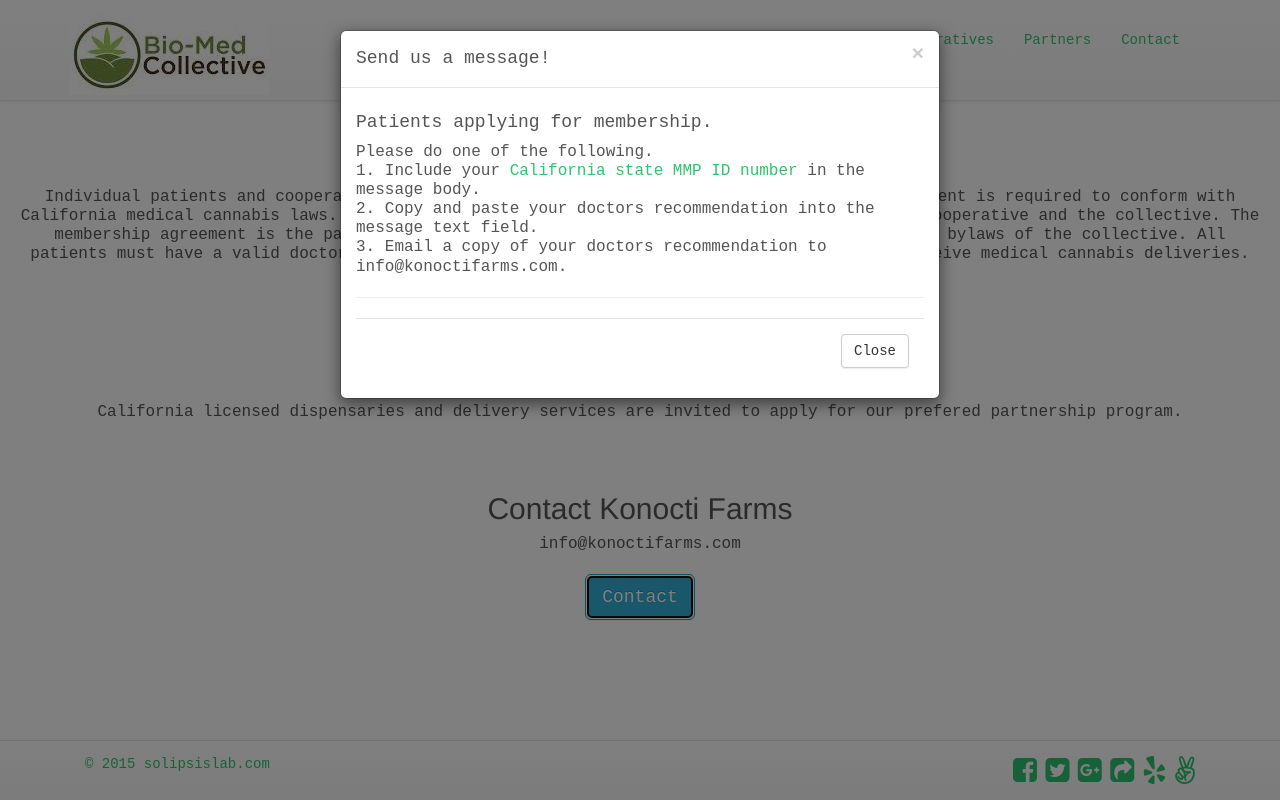
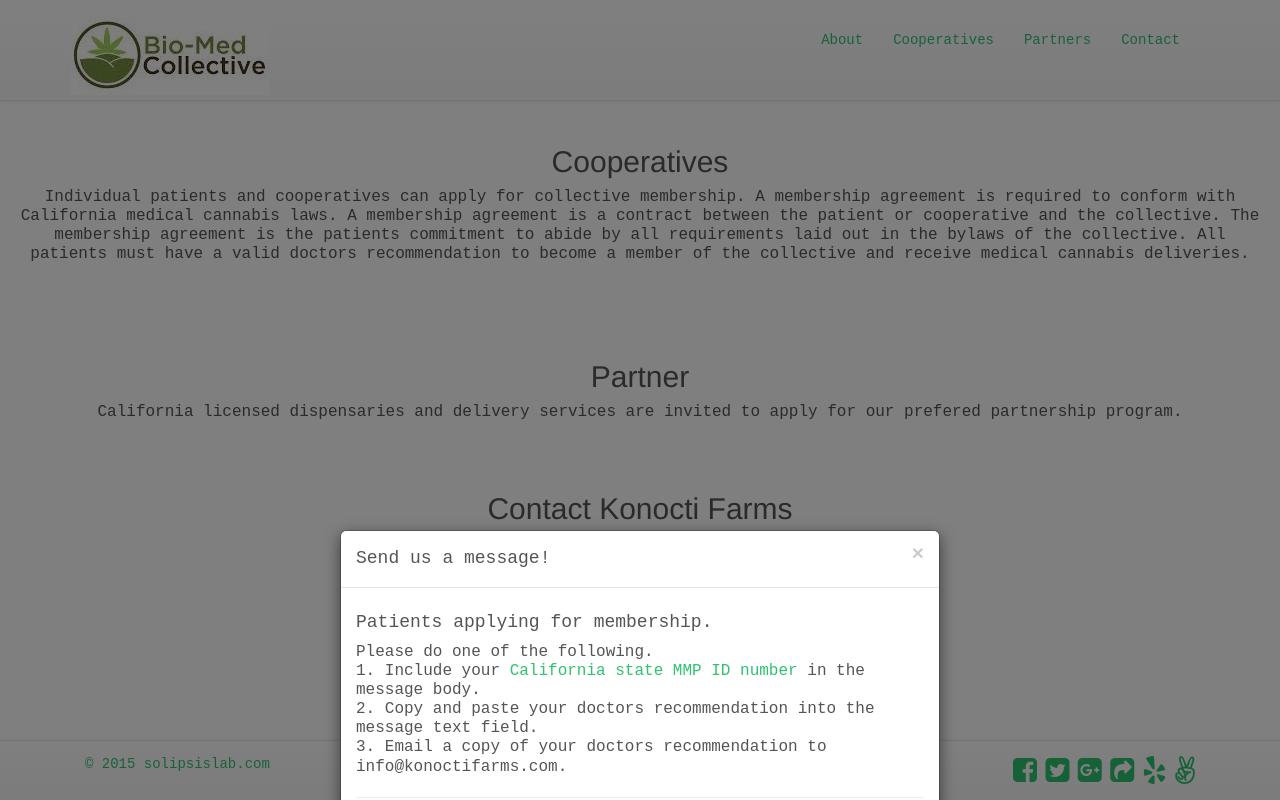
Before and after one commit to crgshell/kfarmBootstrap, a plain HTML site: page index.html in a window 1280 px wide. Both pictures are taken after a click on the button "Contact". Shown: the part 1613-2413 px from the top of the page. Drawn offline with nearby package versions, Linux system fonts and the light colour scheme; a script that the page names is missing.

Commit message:
modal padding

```diff
--- a/css/styles.css
+++ b/css/styles.css
@@ -372,3 +372,7 @@ p {
 #contact{
 	padding-top: 30px;
 }
+
+#myModal-2 {
+	padding-top: 500px;
+}
```
